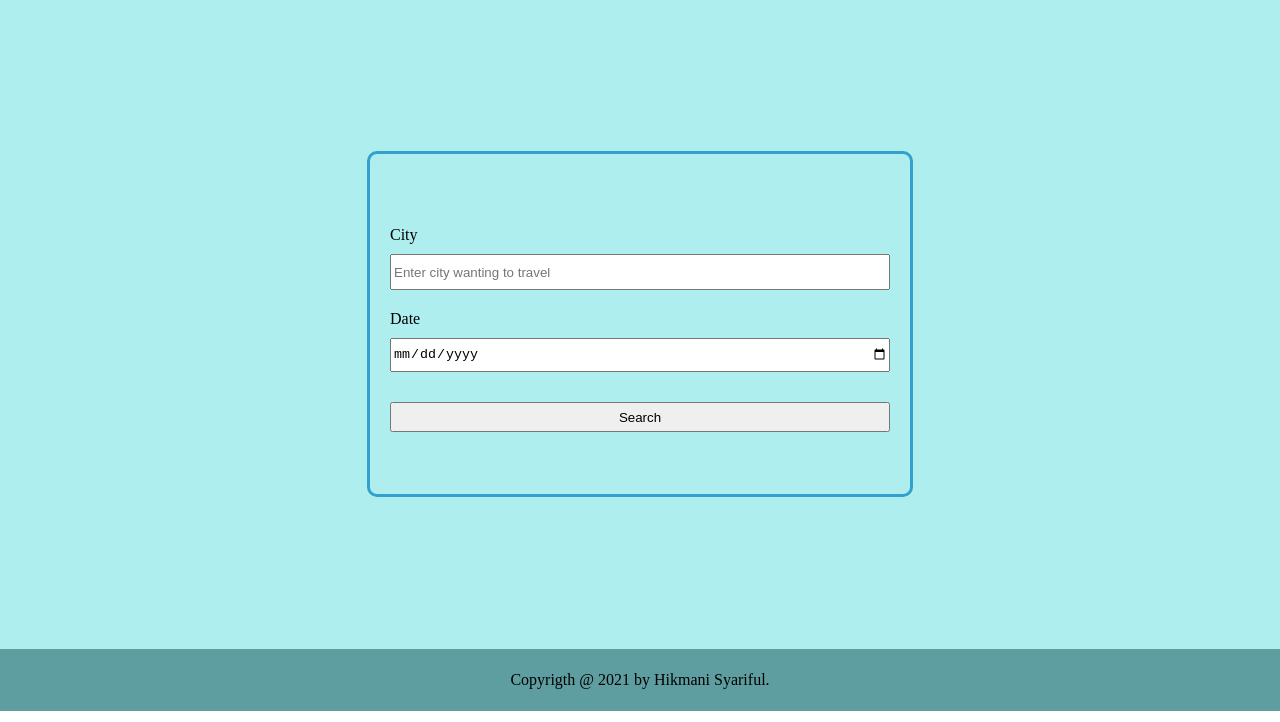
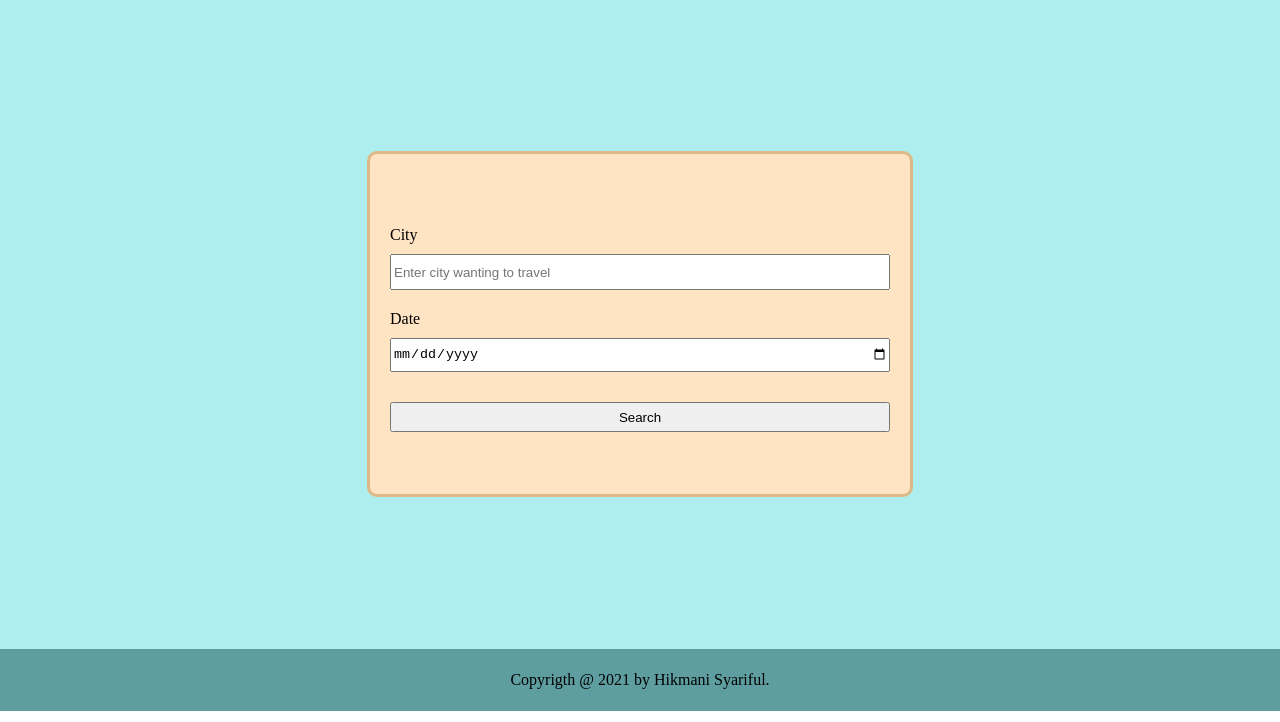
Before and after one commit to hikmanisyariful/Travel-App, a website built with webpack: page src/client/views/index.html in a window 1280 px wide. Shown: the part 78-800 px from the top of the page. Built offline with nearby package versions, Linux system fonts and the light colour scheme.

```diff
--- a/src/client/styles/styles.scss
+++ b/src/client/styles/styles.scss
@@ -31,12 +31,13 @@
 #form-input {
   width: 500px;
   height: 300px;
-  border: 3px solid #32a1ce;
+  border: 3px solid burlywood;
   border-radius: 10px;
   display: flex;
   flex-direction: column;
   justify-content: center;
   padding: 20px;
+  background-color: bisque;
 }
 
 .input-format {
```
